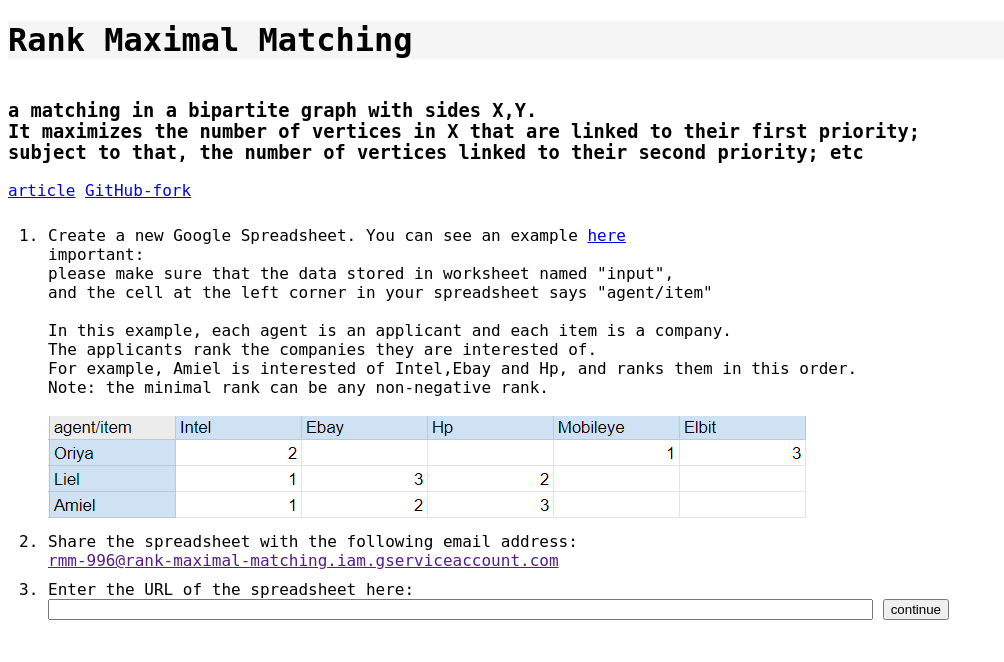
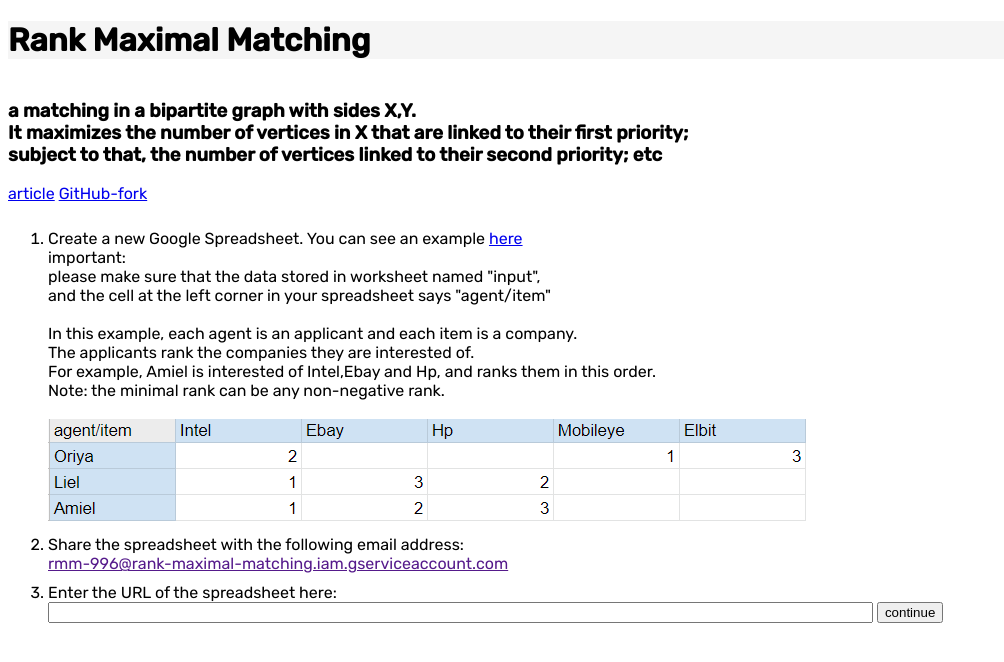
Before and after one commit to oriyalperin/rmm_flask_app, a Flask app: page / in a window 1280 px wide. Shown: the top 662 px of the page, without its empty margins (0-1004 px from the left). Run offline with Flask 2, Linux system fonts and the light colour scheme.

Commit message:
fix data access

```diff
--- a/rmm_flask_app/static/style.css
+++ b/rmm_flask_app/static/style.css
@@ -2,7 +2,7 @@
 
 body {
 
-  font-family: "JetBrains Mono",monospace;
+  font-family: "Rubik",monospace;
   }
 
 .wrapper {
```
